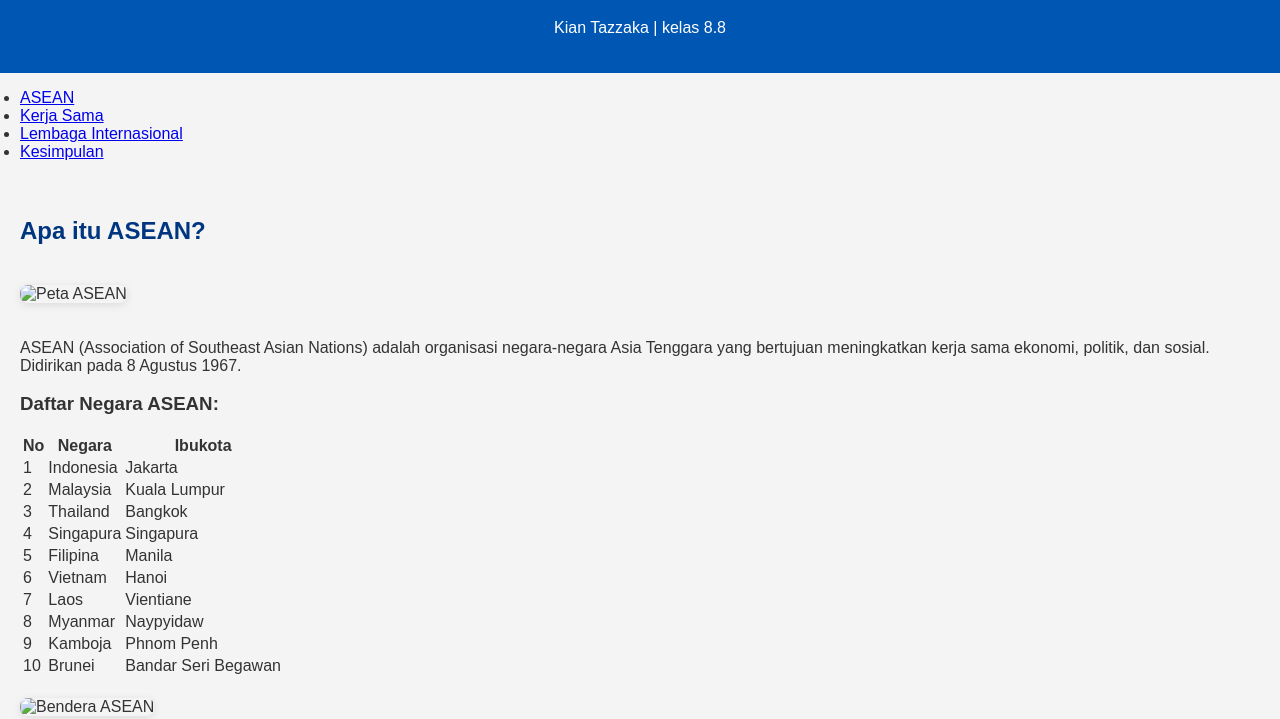
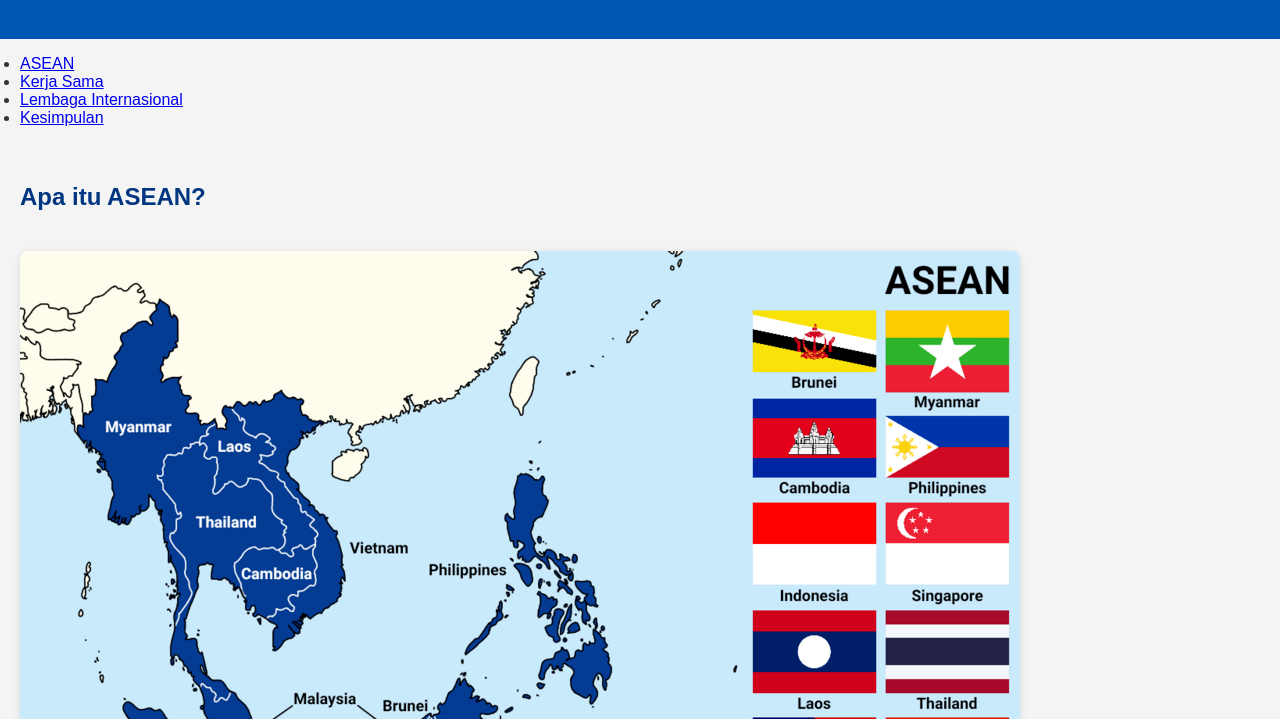
Before and after one commit to dugeng9/asean-ips, a plain HTML site: page Index.html in a window 1280 px wide. Shown: the part 81-800 px from the top of the page. Drawn offline with Linux system fonts and the light colour scheme.

Commit message:
Index.html

```diff
--- a/Index.html
+++ b/Index.html
@@ -11,10 +11,9 @@
   <!-- Judul -->
   <header>
     <h1>ASEAN & Lembaga Ekonomi Internasional</h1>
-    <p>Kian Tazzaka | kelas 8.8<p>
   </header>
 
-  <!-- Navigasi-->
+  <!-- Navigasi -->
   <nav>
     <ul>
       <li><a href="#asean">ASEAN</a></li>
@@ -27,7 +26,7 @@
   <!-- ASEAN Section -->
   <section class="content" id="asean">
     <h2>Apa itu ASEAN?</h2>
-    <img src="img/asean_map.png" alt="Peta ASEAN">
+    <img src="asean_map.png" alt="Peta ASEAN">
     <p>ASEAN (Association of Southeast Asian Nations) adalah organisasi negara-negara Asia Tenggara yang bertujuan meningkatkan kerja sama ekonomi, politik, dan sosial. Didirikan pada 8 Agustus 1967.</p>
 
     <h3>Daftar Negara ASEAN:</h3>
@@ -45,7 +44,7 @@
       <tr><td>10</td><td>Brunei</td><td>Bandar Seri Begawan</td></tr>
     </table>
 
-    <img src="img/bendera_asean.jpg" alt="Bendera ASEAN">
+    <img src="bendera_asean.jpg" alt="Bendera ASEAN">
   </section>
 
   <!-- Kerja Sama -->
@@ -97,8 +96,8 @@
 
   <!-- Footer -->
   <footer>
-    <p>© 2025 Tugas IPS - Kian | Nexmiths</p>
+    <p>© 2025 Tugas IPS - Kian | Rilis dari HP ke GitHub</p>
   </footer>
 
 </body>
-  </html>
+</html>
```
